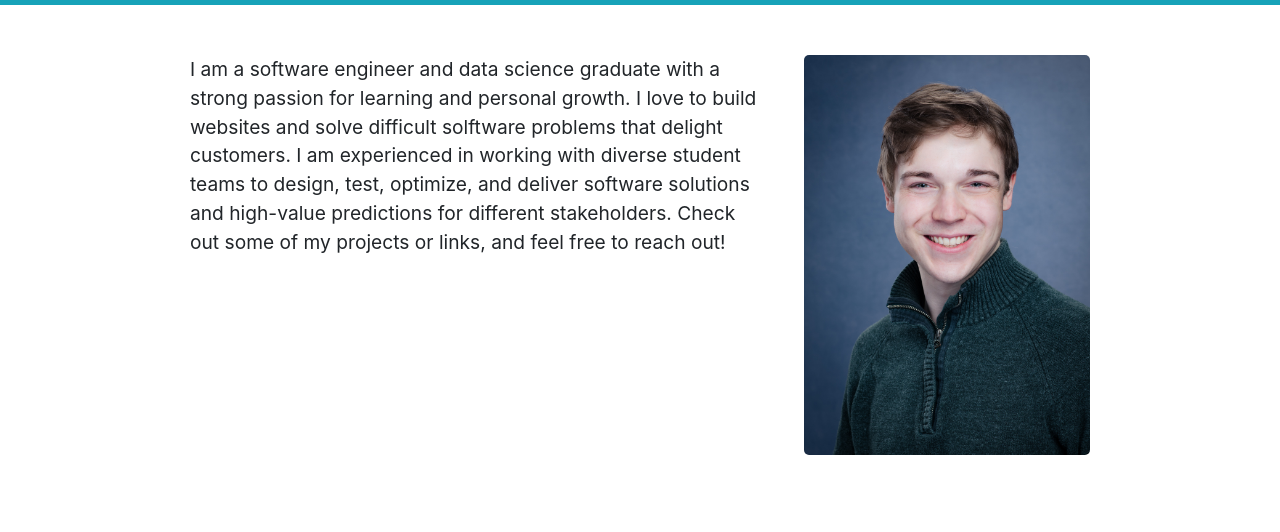
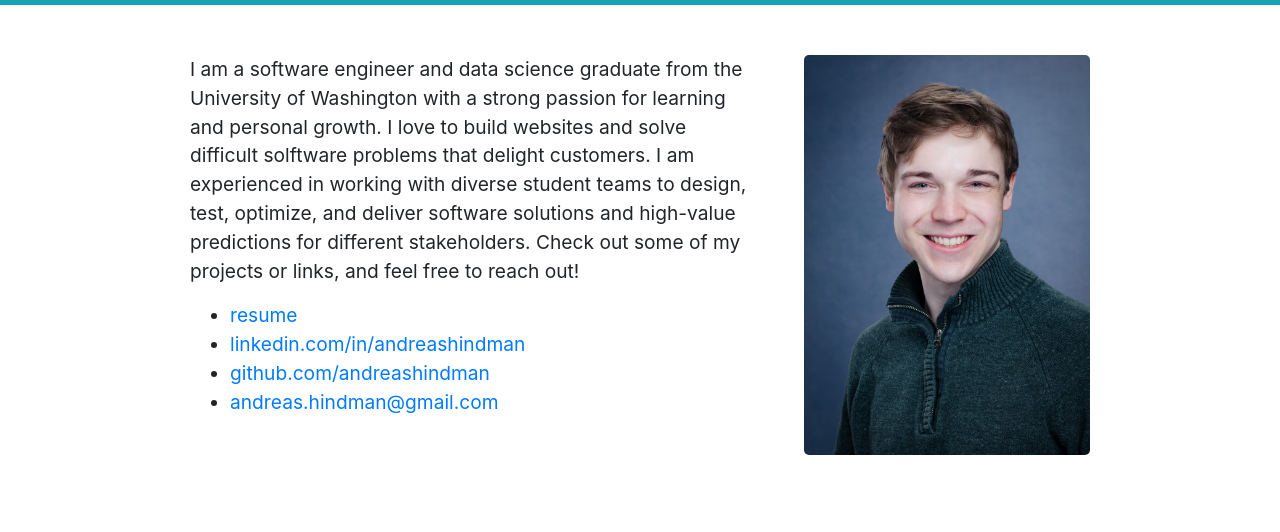
Before and after one commit to andreashindman/andycom, a plain HTML site: page index.html in a window 1280 px wide. Shown: the part 66-598 px from the top of the page. Drawn offline with nearby package versions, Linux system fonts and the light colour scheme.

Commit message:
contact links added to intro text

```diff
--- a/index.html
+++ b/index.html
@@ -55,9 +55,26 @@
 
     <div id="intro-container">
       <div id="intro-items">
-        <p id="intro-text" class="intro-column">
-          I am a software engineer and data science graduate with a strong passion for learning and personal growth. I love to build websites and solve difficult solftware problems that delight customers. I am experienced in working with diverse student teams to design, test, optimize, and deliver software solutions and high-value predictions for different stakeholders. Check out some of my projects or links, and feel free to reach out!
-        </p>
+        <div id="intro-text" class="intro-column">
+          <p>
+            I am a software engineer and data science graduate from the University of Washington with a strong passion for learning and personal growth. I love to build websites and solve difficult solftware problems that delight customers. I am experienced in working with diverse student teams to design, test, optimize, and deliver software solutions and high-value predictions for different stakeholders. Check out some of my projects or links, and feel free to reach out!
+          </p>
+
+          <ul>
+            <li>
+              <a href="https://www.dropbox.com/s/h8qnd98eu0o6j8h/andreashresume.pdf?dl=0">resume</a>
+            </li>
+            <li>
+              <a href="https://www.linkedin.com/in/andreashindman/">linkedin.com/in/andreashindman</a>
+            </li>
+            <li>
+              <a href="https://github.com/andreashindman">github.com/andreashindman</a>
+            </li>
+            <li>
+              <a href="mailto:andreas.hindman@gmail.com?">andreas.hindman@gmail.com</a>
+            </li>
+          </ul>
+        </div>
         <img id="intro-img" src="imgs/andreashprofile1.jpg" height="400px">
       </div>
     </div>
```
